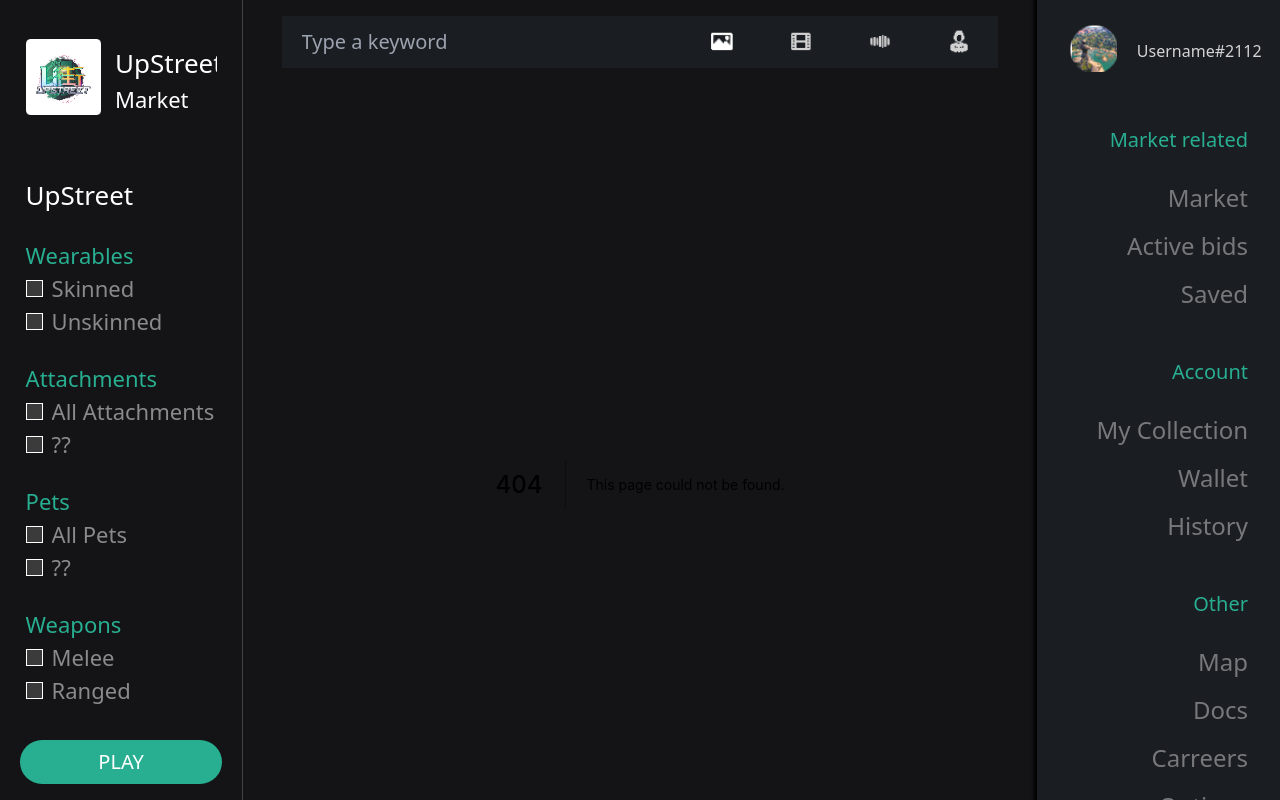
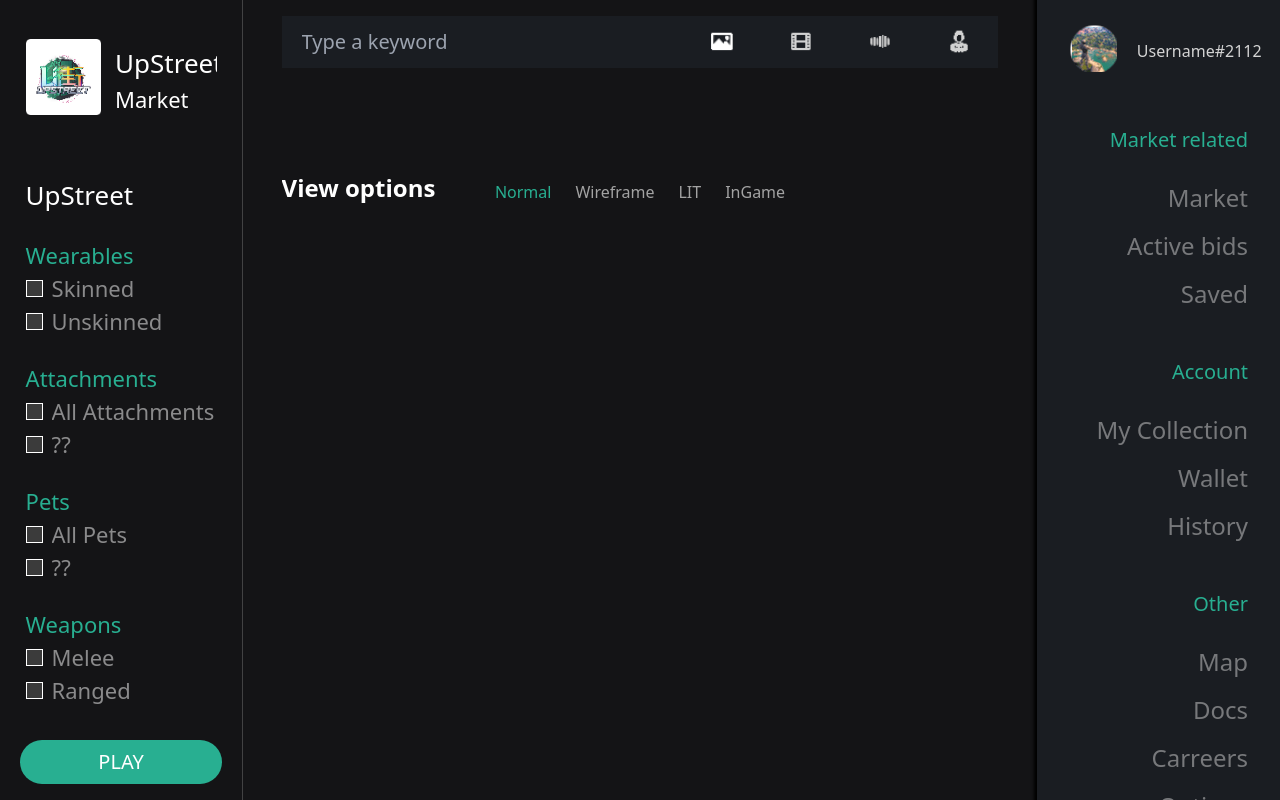
Before and after one commit to webaverse/xchange, a Next.js app: page /items/1 in a window 1280 px wide. Before the commit this address had no page. Built offline with nearby package versions, Linux system fonts and the light colour scheme.

Commit message:
Typo fixed

```diff
--- a/components/Text/index.js
+++ b/components/Text/index.js
@@ -1,6 +1,6 @@
-function Text({children, className=""}) {
+function Text({children, className="", onClick}) {
     return (
-        <div className={`${className} truncate`}>
+        <div className={`${className} truncate`} onClick={onClick}>
             {children}
         </div>
     )
--- a/layouts/components/side-bar/filters.js
+++ b/layouts/components/side-bar/filters.js
@@ -29,7 +29,7 @@ const filters = [
             'Ranged'
         ]
     }, {
-        label: 'Verhicles',
+        label: 'Vehicles',
         children: [
             'Aerial',
             'Locomotion'
--- a/pages/home/index.js
+++ b/pages/home/index.js
@@ -1,5 +1,5 @@
-import Image from 'next/image'
 import Text from "components/text"
+import { useRouter } from 'next/router'
 
 const items = [
   {
@@ -17,6 +17,11 @@ const items = [
   }
 ]
 export default function Home() {
+  const router = useRouter()
+  const handleClick = (ev) => {
+      router.push('/items/1')
+  }
+
   return (
     <div className="flex flex-col h-min">
       <div className="flex w-full bg-stone-900 h-60 text-2xl text-white items-center justify-center mb-10">CTA</div>
@@ -25,7 +30,7 @@ export default function Home() {
       <div className="grid grid-cols-2 gap-8 pb-8">
       {
         items.map( (item, i) => (
-          <div key={`item-${i}`} className="relative">
+          <div key={`item-${i}`} className="relative cursor-pointer" onClick={handleClick}>
             <img src={item.src} alt='item image' />
             { item.isHot ? <div className="absolute top-0 bg-[url('/items/hot-badge.png')] bg-no-repeat bg-cover w-[4vw] h-[4vw]"></div> : null}
             <div className="absolute bottom-2 right-2 bg-[url('/items/price-badge.png')] w-2/3 py-2 pl-3 bg-cover bg-no-repeat rounded-md">
--- /dev/null
+++ b/pages/items/[id]/index.js
@@ -0,0 +1,27 @@
+import { useState } from 'react'
+
+import Text from 'components/text'
+
+const modes = ["Normal", "Wireframe", "LIT", "InGame"]
+
+function Detail() {
+    const [mode, setMode] = useState('Normal')
+    return (
+        <div className='flex flex-col pt-24'>
+            <div className='flex flex-row relative justify-center'>
+                <Text className='text text-white absolute left-0 text-2xl font-bold top-[-8px]'>View options</Text>
+                <div className='flex flex-row space-x-6'>
+                {
+                    modes.map((item, i) => (
+                        <Text key={item} className={`text-${mode === item ? 'teal-400': 'neutral-400'} cursor-pointer`} onClick={() => setMode(item)}>
+                            {item}
+                        </Text>
+                    ))
+                }
+                </div>
+            </div>
+        </div>
+    )
+}
+
+export default Detail
--- a/pages/items/index.js
+++ b/pages/items/index.js
@@ -12,10 +12,14 @@ const result = [
 function Items() {
     const router = useRouter()
     const search = router.query
+
+    const handleClick = (ev) => {
+        router.push('/items/1')
+    }
     return (
         <div className='grid grid-cols-4 gap-4'>
         {result.map((item, id) => (
-            <div key={id}>
+            <div key={id} className='cursor-pointer' onClick={handleClick}>
                 <div className='flex w-full items-center pb-5'>
                     <img src={item.src} alt={item.name} />
                 </div>
```
Also changed, not shown: public/detail.png (added).
